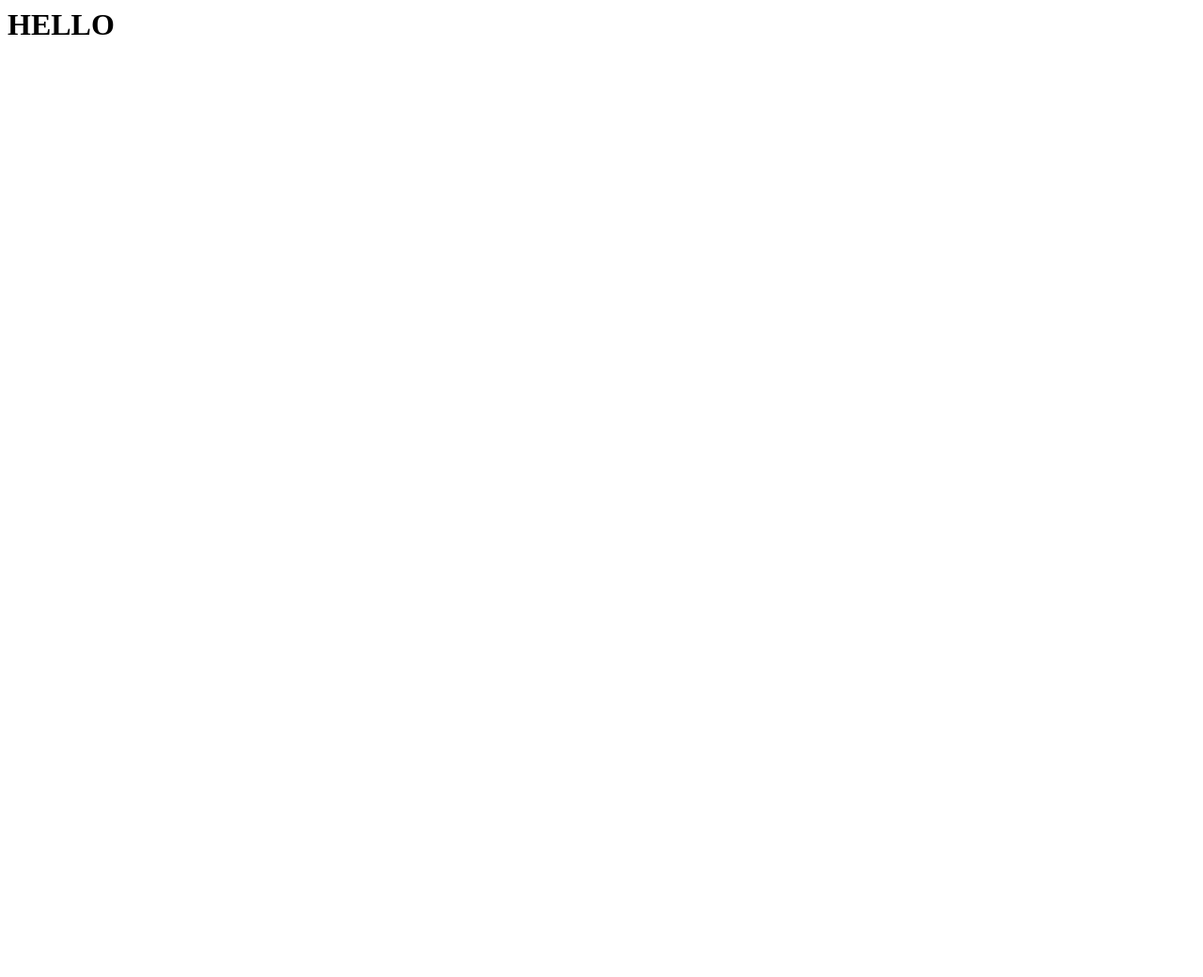
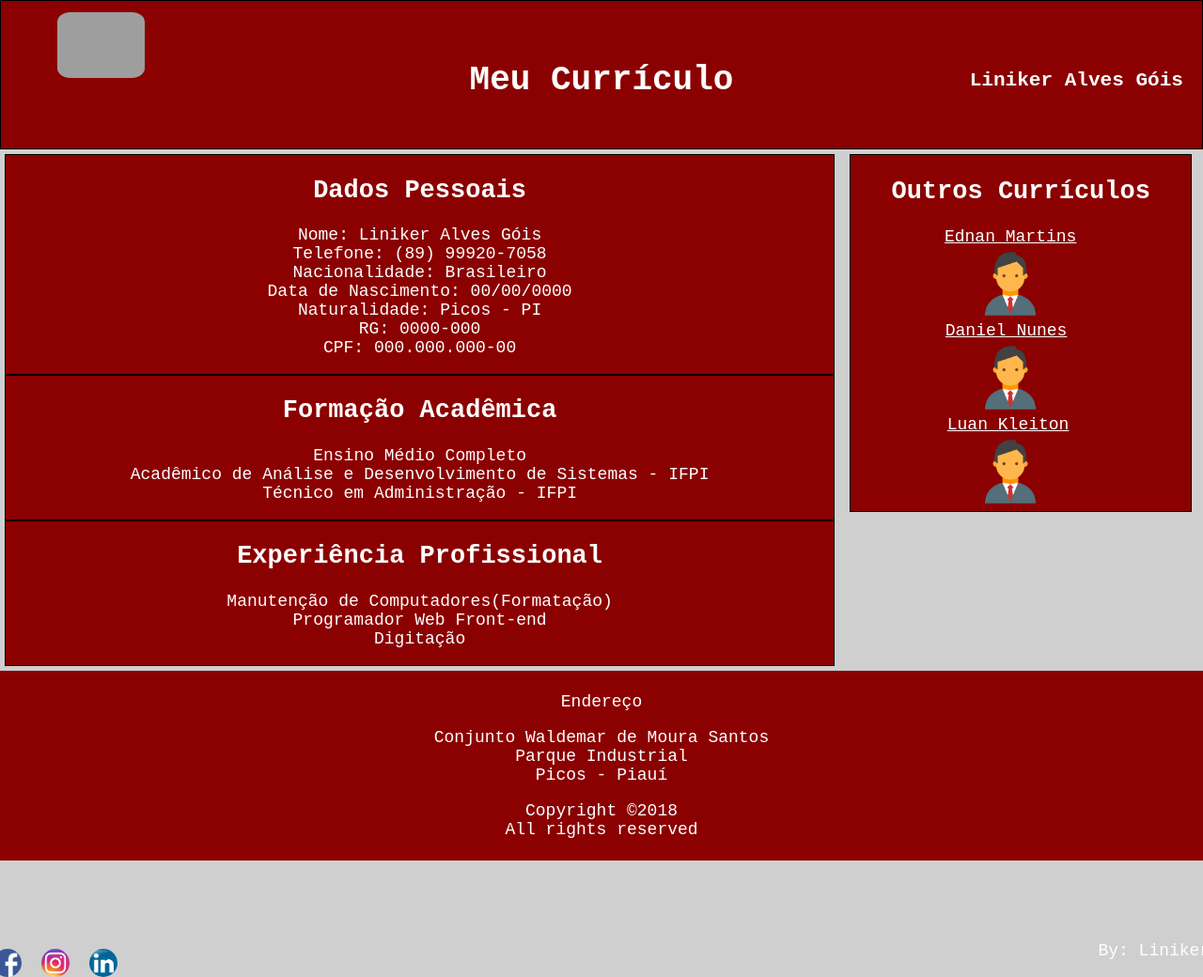
Before and after one commit to ifpi-picos/curriculo-html-e-css-liniker99, a plain HTML site: page index.html in a window 1280 px wide. Shown: the whole page at 94% size. Before the commit the page ends 800 px from the top, so only its background shows below. Drawn offline with Linux system fonts and the light colour scheme; grey boxes are pictures that could not be loaded.

Commit message:
outro comite

```diff
--- a/css/estilo.css
+++ b/css/estilo.css
@@ -0,0 +1,161 @@
+    body {
+        font-family: 'Courier New', Courier, monospace;
+        font-size: 18px;
+        margin: 0%;
+        background-color: #CFCFCF;
+    }
+
+    main {
+        width: 69%;
+        height: auto;
+        display: inline-block;
+        text-align: center;
+        padding: 5px;
+        vertical-align: top;
+    }
+
+    header {
+        background-color: #8B0000;
+        color: white;
+        border: 1px solid #000;
+        text-align: right;
+        padding: 40px 20px;
+    }
+
+    figure.foto-cabecalho img {
+        width: 8%;
+        float: left;
+        margin-top: -105px;
+        border-radius: 15%;
+        display: inline-block;
+        -webkit-border-radius: 15%;
+        -moz-border-radius: 15%;
+        -ms-border-radius: 15%;
+        -o-border-radius: 15%;
+    }
+
+    .para-cabecalho {
+        text-align: right;
+        margin-top: -57px;
+    }
+
+    .aplicar-bordas {
+        border: 1.5px solid #000;
+    }
+
+    .borda-aside {
+        border: 1.5px solid #000;
+    }
+
+    h1 {
+        text-align: center;
+    }
+
+    h2 {
+        text-align: center;
+    }
+
+    aside {
+        margin-top: 0.35%;
+        position: relative;
+        width: 28%;
+        padding: 2px;
+        background-color: #8B0000;
+        color: white;
+        display: inline-block;
+        vertical-align: top;
+    }
+
+    section {
+        background-color: #8B0000;
+        color: white;
+    }
+
+    .avatar1 img {
+        float: right;
+        margin-right: 150px;
+        width: 80px;
+    }
+
+    .avatar1 a {
+        float: right;
+        margin-right: 120px;
+        color: white;
+    }
+
+    .avatar2 img {
+        float: right;
+        margin-right: 150px;
+        width: 80px;
+    }
+
+    .avatar2 a {
+        float: right;
+        margin-right: 130px;
+        color: white;
+    }
+
+    .avatar3 img {
+        float: right;
+        margin-right: 150px;
+        width: 80px;
+    }
+
+    .avatar3 a {
+        float: right;
+        margin-right: 128px;
+        color: white;
+    }
+
+    #footer {
+        background-color: #8B0000;
+        color: white;
+        font-size: 18px;
+        padding: 5px 0;
+        width: 100%;
+    }
+
+    .endereco {
+        text-align: center;
+    }
+
+    .facebook img {
+        width: 30px;
+        height: 30px;
+        border-radius: 50%;
+        position: absolute;
+        left: 26%;
+        bottom: -30%;
+        margin-left: -340px;
+        margin-top: -40px;
+    }
+
+    .instagram img {
+        width: 30px;
+        height: 30px;
+        border-radius: 50%;
+        position: absolute;
+        left: 30%;
+        bottom: -30%;
+        margin-left: -340px;
+        margin-top: -40px;
+    }
+
+    .linkedin img {
+        width: 30px;
+        height: 30px;
+        border-radius: 50%;
+        position: absolute;
+        left: 34%;
+        bottom: -30%;
+        margin-left: -340px;
+        margin-top: -40px;
+    }
+
+    .desenvolvedor {
+        position: absolute;
+        right: 26%;
+        bottom: -30%;
+        margin-right: -340px;
+        margin-top: -40px;
+    }
--- a/index.html
+++ b/index.html
@@ -1,16 +1,108 @@
-<!DOCTYPE>
 <!DOCTYPE html>
-<html lang="en">
+<html lang="pt-br">
 
 <head>
     <meta charset="UTF-8">
-    <meta name="viewport" content="width=device-width, initial-scale=1.0">
-    <meta http-equiv="X-UA-Compatible" content="ie=edge">
-    <title>Document</title>
+    <title>Curriculo Vitae</title>
+    <link href="css/estilo.css" rel="stylesheet" type="text/css">
+    <link rel="icon" href="img/logo.png" type="image/x-png" />
 </head>
 
 <body>
-    <h1>HELLO</h1>
+
+    <header>
+        <h1>Meu Currículo</h1>
+        <h3 class="para-cabecalho">Liniker Alves Góis</h3>
+        <figure class="foto-cabecalho">
+            <img src="img/liniker.jpg" alt="foto cabeçalho">
+        </figure>
+    </header>
+
+    <main class="ajustar-altura">
+        <section class="aplicar-bordas">
+            <h1>Dados Pessoais</h1>
+            <p>
+                Nome: Liniker Alves Góis
+                <br/> Telefone: (89) 99920-7058
+                <br/> Nacionalidade: Brasileiro
+                <br/> Data de Nascimento: 00/00/0000
+                <br/> Naturalidade: Picos - PI
+                <br/> RG: 0000-000
+                <br/> CPF: 000.000.000-00
+            </p>
+        </section>
+
+        <section class="aplicar-bordas">
+            <h1>Formação Acadêmica</h1>
+            <p>
+                Ensino Médio Completo
+                <br> Acadêmico de Análise e Desenvolvimento de Sistemas - IFPI
+                <br> Técnico em Administração - IFPI
+            </p>
+        </section>
+
+        <section class="aplicar-bordas">
+            <h1>Experiência Profissional</h1>
+            <p>
+                Manutenção de Computadores(Formatação)
+                <br> Programador Web Front-end
+                <br> Digitação
+            </p>
+        </section>
+    </main>
+
+    <aside class="borda-aside">
+        <h2>Outros Currículos</h2>
+        <div class="avatar1">
+            <a href="https://curriculo-ednan.firebaseapp.com" target=" blank ">Ednan Martins</a>
+            <br>
+            <img src="img/avatar.png " alt="Avatar ">
+        </div>
+
+        <div class="avatar2">
+            <br><br><br>
+            <a href="https://www.google.com.br" target=" blank ">Daniel Nunes</a>
+            <br>
+            <img src="img/avatar.png " alt="Avatar ">
+        </div>
+
+        <div class="avatar3">
+            <br><br><br>
+            <a href="https://www.google.com.br" target=" blank ">Luan Kleiton</a>
+            <br>
+            <img src="img/avatar.png " alt="Avatar ">
+        </div>
+    </aside>
+
+    <footer id="footer">
+        <div class="endereco">
+            <p>Endereço</p>
+            Conjunto Waldemar de Moura Santos
+            <br/> Parque Industrial
+            <br/> Picos - Piauí
+            <br/>
+            <p> Copyright &copy;2018<br/> All rights reserved
+            </p>
+        </div>
+
+        <div class="facebook">
+            <a href="https://www.facebook.com" target="blank">
+                <img src="img/facebook.png" alt="Facebook"></a>
+        </div>
+        <div class="instagram">
+            <a href="https://www.instagram.com " target="blank">
+                <img src="img/instagram.png" alt="Instagram"></a>
+        </div>
+        <div class="linkedin">
+            <a href="https://br.linkedin.com/ " target="blank">
+                <img src="img/linkedin.png" alt="Linkedin"></a>
+        </div>
+
+        <div class="desenvolvedor">
+            <p>By: Liniker</p>
+        </div>
+
+    </footer>
 </body>
 
 </html>
```
Also changed, not shown: img/avatar.png (added), img/facebook.png (added), img/instagram.png (added), img/linkedin.png (added), img/logo.png (added), 2 other files.
